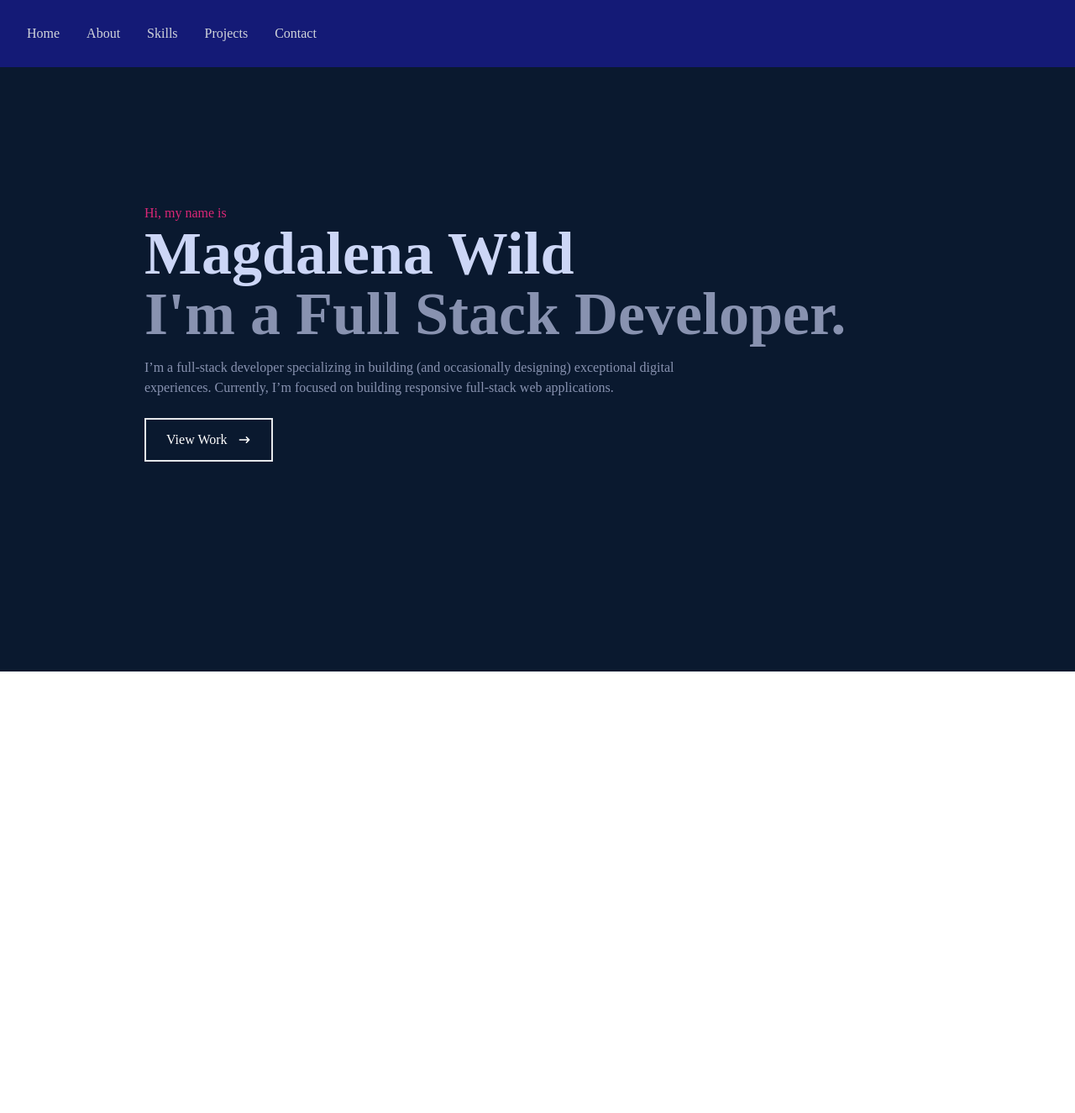
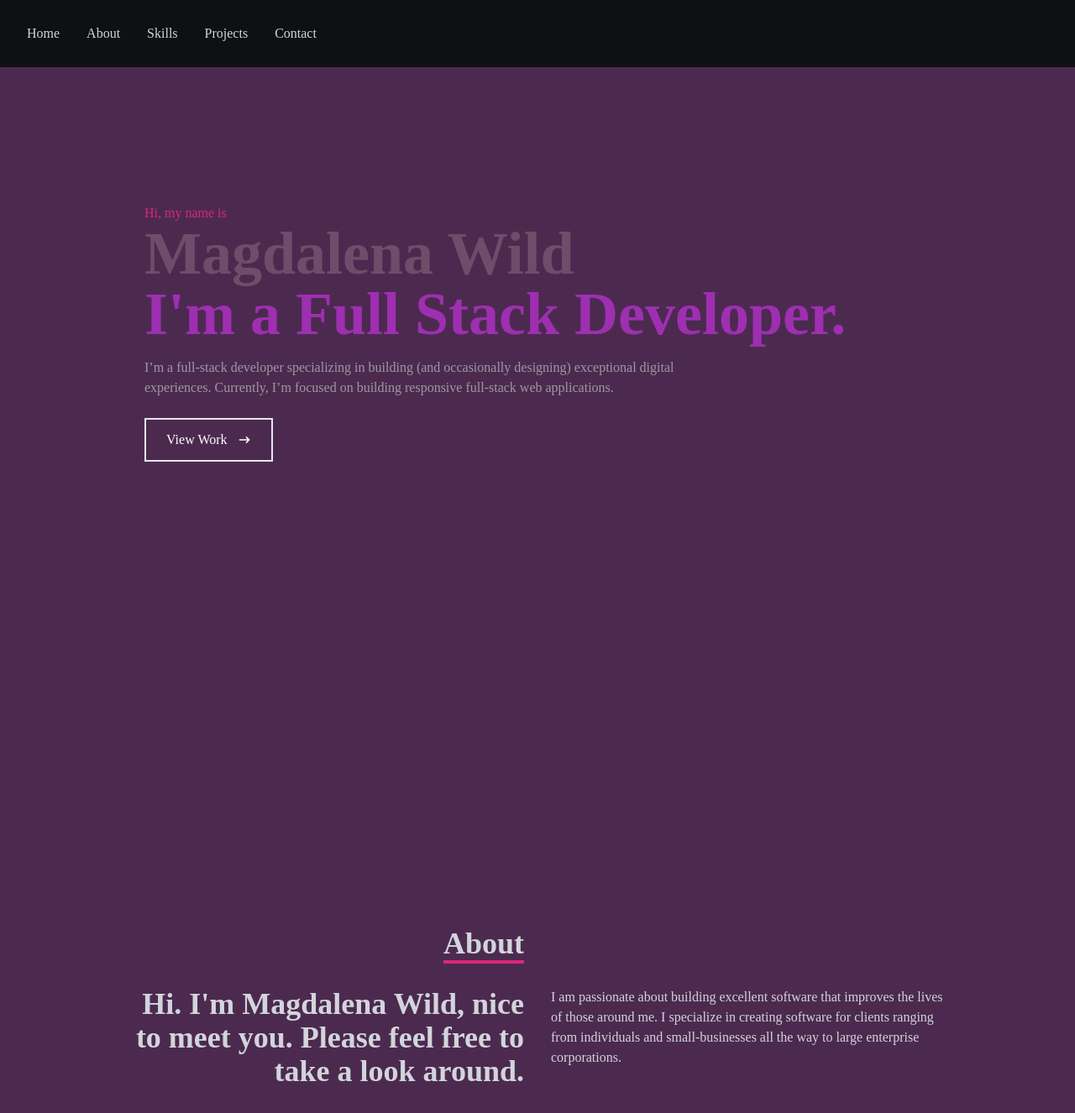
Before and after one commit to 01magdalenawild/react-portfolio-20, a React (Create React App) app in the folder my-app/: page / in a window 1280 px wide. Shown: the top 1326 px of the page at 84% size. Before the commit the page ends 800 px from the top, so only its background shows below. Built offline with nearby package versions, Linux system fonts and the light colour scheme.

Commit message:
adding my design for about me page

```diff
--- a/my-app/src/App.js
+++ b/my-app/src/App.js
@@ -1,11 +1,12 @@
 import Home from "./components/Home";
 import Navbar from "./components/Navbar";
-
+import About from "./components/About";
 function App() {
   return (
     <div >
       <Navbar/>
       <Home/>
+      <About/>
     </div>
   );
 }
--- /dev/null
+++ b/my-app/src/components/About.jsx
@@ -0,0 +1,31 @@
+import React from 'react';
+
+const About = () => {
+  return (
+    <div name='about' className='w-full h-screen  bg-[#4c2a50] text-gray-300'>
+      <div className='flex flex-col justify-center items-center w-full h-full'>
+        <div className='max-w-[1000px] w-full grid grid-cols-2 gap-8'>
+          <div className='sm:text-right pb-8 pl-4'>
+            <p className='text-4xl font-bold inline border-b-4 border-pink-600'>
+              About
+            </p>
+          </div>
+          <div></div>
+          </div>
+          <div className='max-w-[1000px] w-full grid sm:grid-cols-2 gap-8 px-4'>
+            <div className='sm:text-right text-4xl font-bold'>
+              <p>Hi. I'm Magdalena Wild, nice to meet you. Please feel free to take a look around.</p>
+            </div>
+            <div>
+              <p>I am passionate about building excellent software that improves
+              the lives of those around me. I specialize in creating software
+              for clients ranging from individuals and small-businesses all the
+              way to large enterprise corporations. </p>
+            </div>
+          </div>
+      </div>
+    </div>
+  );
+};
+
+export default About;
--- a/my-app/src/components/Home.jsx
+++ b/my-app/src/components/Home.jsx
@@ -3,17 +3,17 @@ import { HiArrowNarrowRight } from 'react-icons/hi';
 
 const Home = () => {
   return (
-    <div name='home' className='w-full h-screen bg-[#0a192f]'>
+    <div name='home' className='w-full h-screen bg-[#4c2a50]'>
       {/* Container */}
       <div className='max-w-[1000px] mx-auto px-8 flex flex-col justify-center h-full'>
         <p className='text-pink-600'>Hi, my name is</p>
-        <h1 className='text-4xl sm:text-7xl font-bold text-[#ccd6f6]'>
+        <h1 className='text-4xl sm:text-7xl font-bold text-[#6e4d6a]'>
           Magdalena Wild
         </h1>
-        <h2 className='text-4xl sm:text-7xl font-bold text-[#8892b0]'>
+        <h2 className='text-4xl sm:text-7xl font-bold text-[#9e2fb1]'>
           I'm a Full Stack Developer.
         </h2>
-        <p className='text-[#8892b0] py-4 max-w-[700px]'>
+        <p className='text-[#9e98a1] py-4 max-w-[700px]'>
           I’m a full-stack developer specializing in building (and occasionally
           designing) exceptional digital experiences. Currently, I’m focused on
           building responsive full-stack web applications.
--- a/my-app/src/components/Navbar.jsx
+++ b/my-app/src/components/Navbar.jsx
@@ -5,7 +5,7 @@ const Navbar = () => {
     const handleClick = () => setNav(!nav)
 
     return (
-    <div className='fixed w-full h-[80px] flex justify-between items-center px-4 bg-[#141a76] text-gray-300'>
+    <div className='fixed w-full h-[80px] flex justify-between items-center px-4 bg-[#0f1014] text-gray-300'>
 
 
 
```
